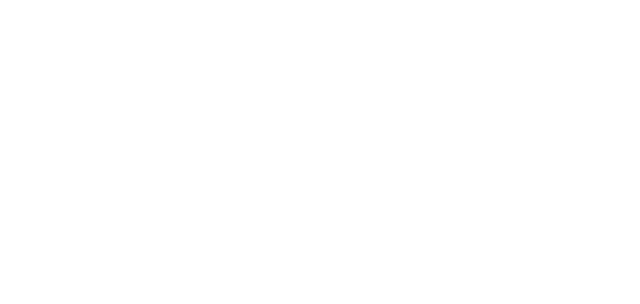
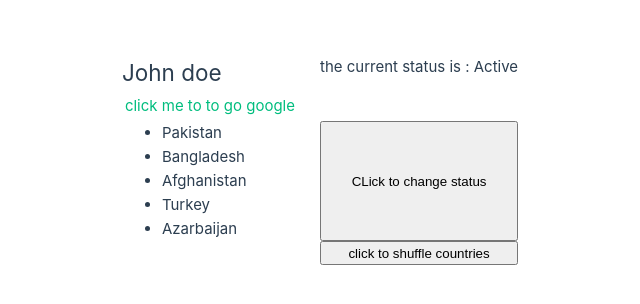
Before and after one commit to danish981/vuejs-crash-course-2024-traversy, a Vue app: page / in a window 1280 px wide. Shown: the part 240-544 px from the top of the page, without its empty margins (320-960 px from the left). Built offline with nearby package versions, Linux system fonts and the light colour scheme.

Commit message:
Demo code added, just some events

```diff
--- a/src/App.vue
+++ b/src/App.vue
@@ -1,11 +1,60 @@
-<script setup>
+<script>
+export default {
+  data() {
+    return {
+      name: "John doe",
+      link: "https://www.google.com",
+      status: "Active",
+      countries: [
+        "Pakistan",
+        "Bangladesh",
+        "Afghanistan",
+        "Turkey",
+        "Azarbaijan",
+      ],
+    };
+  },
+  methods: {
+    updateStatus() {
+      if (this.status === "Active") {
+        this.status = "Inactive";
+      } else if (this.status === "Inactive") {
+        this.status = "Active";
+      }
+    },
+    shuffleCountries() {
+      for (let i = this.countries.length - 1; i > 0; i--) {
+        const j = Math.floor(Math.random() * (i + 1));
+        [this.countries[i], this.countries[j]] = [this.countries[j], this.countries[i]];
+      }
+    },
+  },
+};
 </script>
 
 <template>
+  <h2>{{ name }}</h2>
+  <p>
+    the current status is : <span>{{ status }}</span>
+  </p>
+
+  <a :href="link">click me to to go google</a>
+
+  <br />
+
+  <ul>
+    <li v-for="country in countries" :key="country">{{ country }}</li>
+  </ul>
+
+  <button @click="updateStatus">CLick to change status</button>
+
+  <br>
+
+  <button @click="shuffleCountries" >click to shuffle countries</button>
+
 
 </template>
 
 
 <style scoped>
-
 </style>
```
